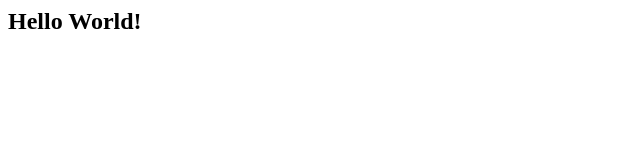
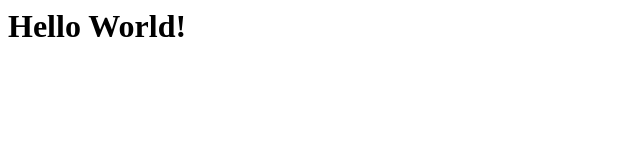
Before and after one commit to Sergey422/repo2, a plain HTML site: page hello.html in a window 1280 px wide. Shown: the whole page, without its empty margins (0-640 px from the left). Drawn offline with Linux system fonts and the light colour scheme.

Commit message:
Added standart HTML page tags

```diff
--- a/hello.html
+++ b/hello.html
@@ -1 +1,5 @@
-<h2>Hello World!</h2>
+<html>
+ <body>
+<h1>Hello World!</h1>
+ </body>
+</html>
```
